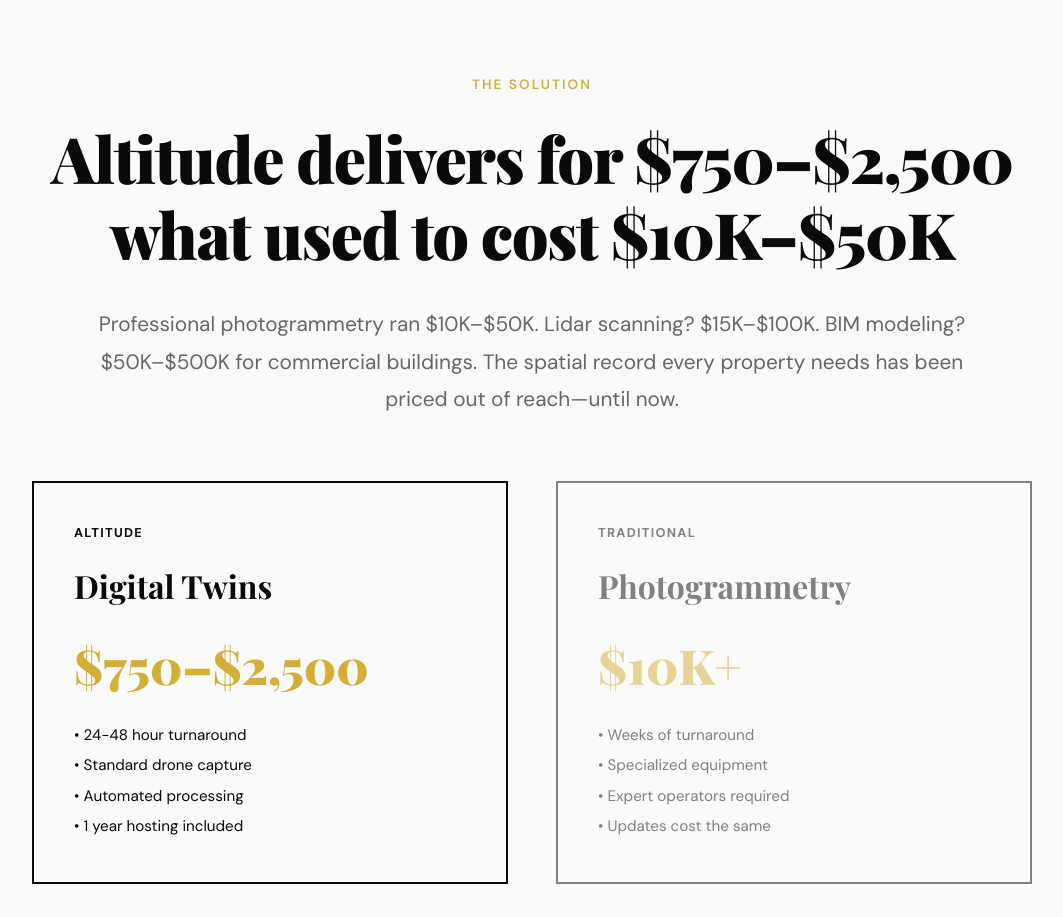
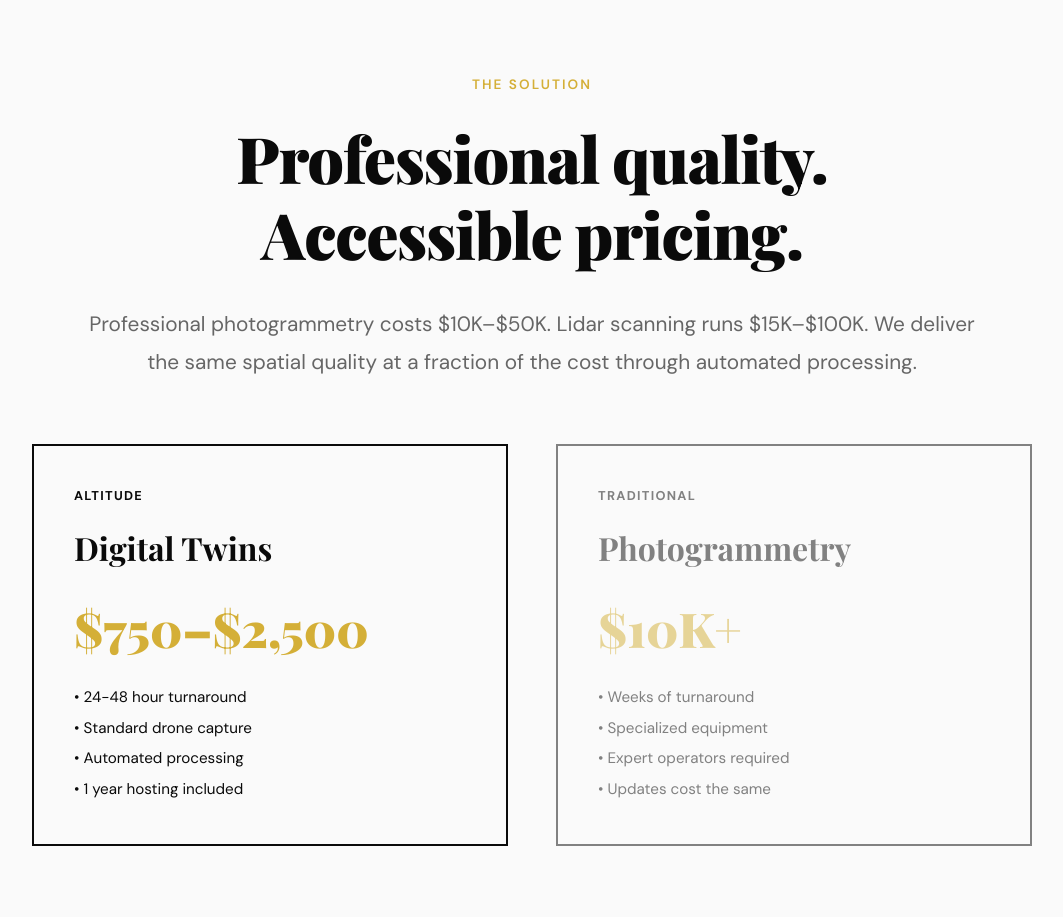
Before and after one commit to kahlilashanti/rezakahlil, a website: page index.html in a window 1280 px wide. Shown: the part 940-1857 px from the top of the page, without its empty margins (108-1171 px from the left). Drawn offline with nearby package versions, Linux system fonts and the light colour scheme.

Commit message:
Updated solution section headline to emphasize value over price competition

```diff
--- a/index.html
+++ b/index.html
@@ -122,11 +122,11 @@
         <div class="problem-content">
             <div class="section-label">The Solution</div>
             <h2 class="problem-title">
-                Altitude delivers for $750–$2,500<br>what used to cost $10K–$50K
+                Professional quality.<br>Accessible pricing.
             </h2>
             <p class="problem-description">
-                Professional photogrammetry ran $10K–$50K. Lidar scanning? $15K–$100K. BIM modeling? $50K–$500K for commercial buildings.
-                The spatial record every property needs has been priced out of reach—until now.
+                Professional photogrammetry costs $10K–$50K. Lidar scanning runs $15K–$100K.
+                We deliver the same spatial quality at a fraction of the cost through automated processing.
             </p>
 
             <div class="comparison-grid">
```
